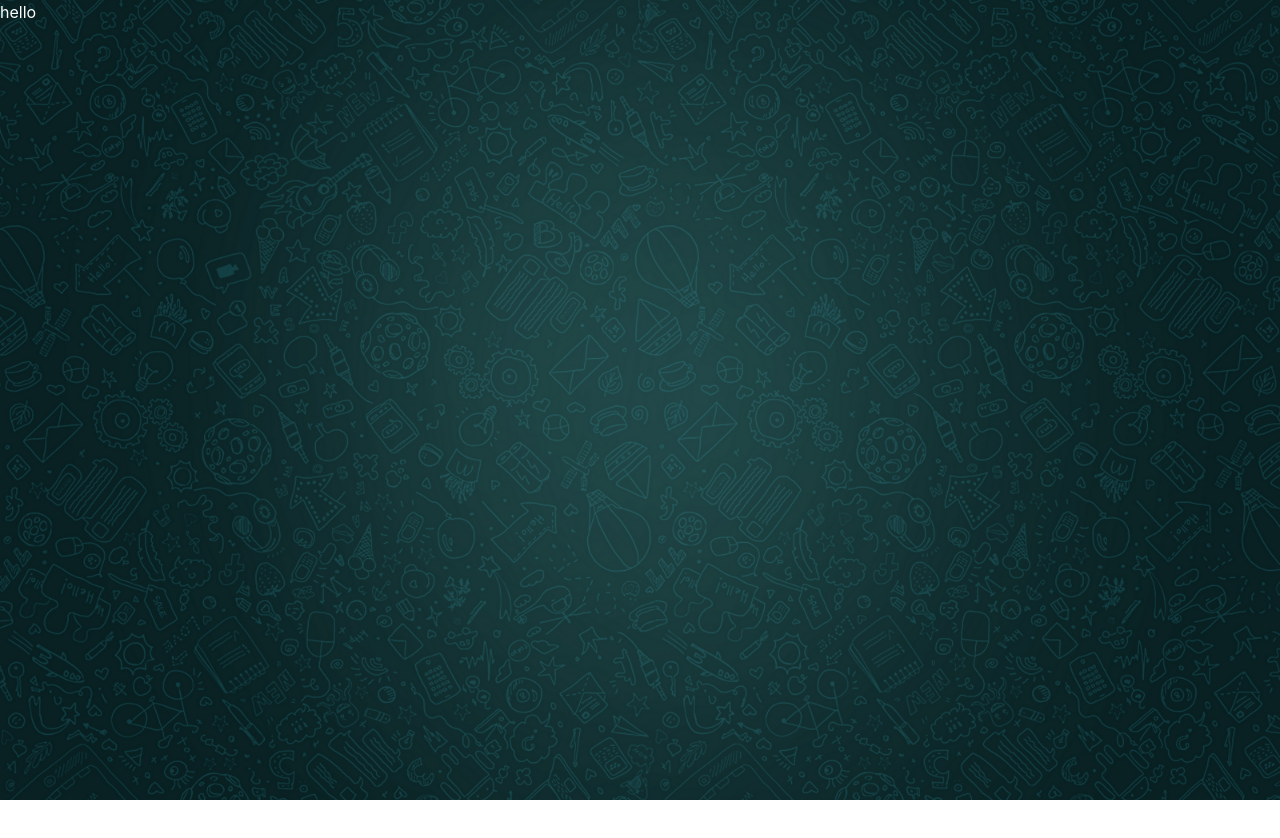
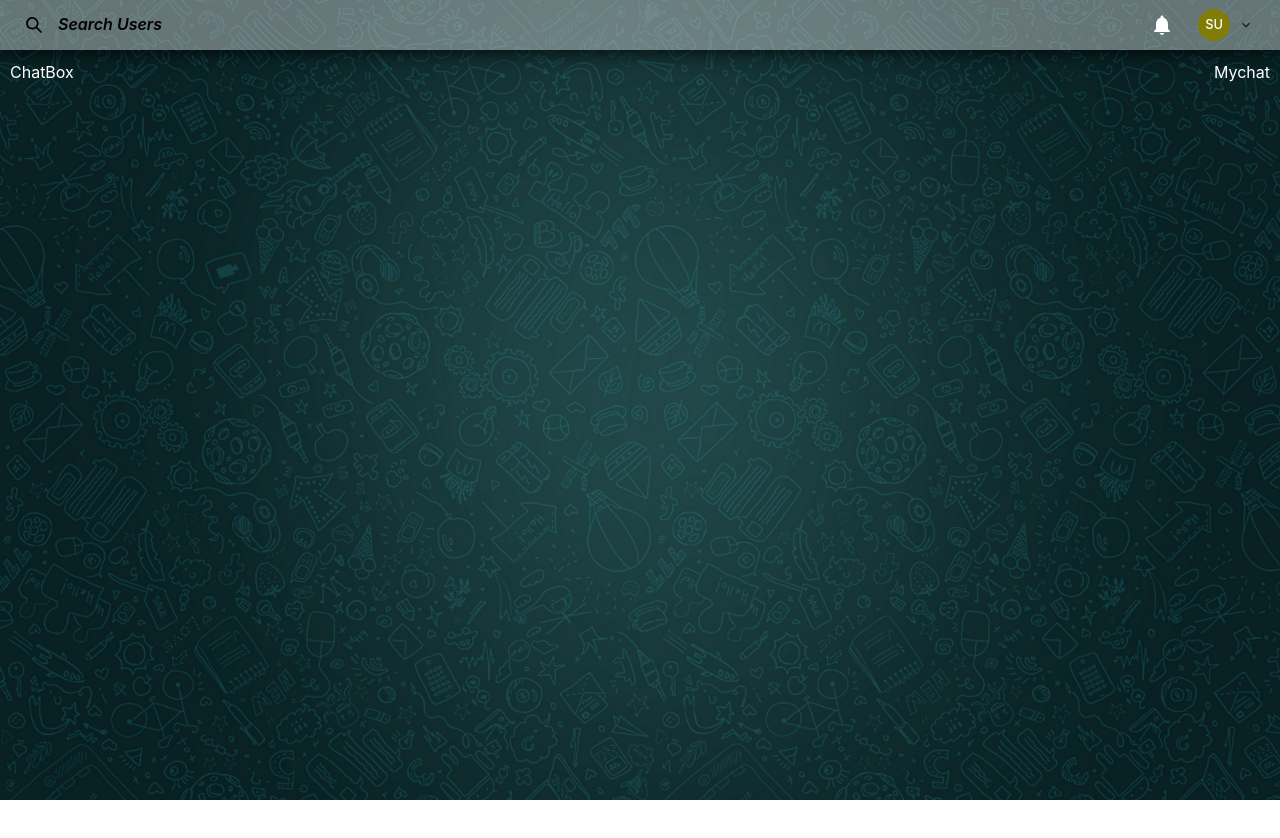
Before and after one commit to Manju177/chakra-ui-chat-app, a React (Create React App) app in the folder frontend/: page /chatpage in a window 1280 px wide. Shown: the top 838 px of the page. Before the commit the page ends 800 px from the top, so only its background shows below. Built offline with nearby package versions, Linux system fonts and the light colour scheme; sample sign-in values are in the browser's storage.

Commit message:
chatpage header and   bugs fixed

```diff
--- a/frontend/package.json
+++ b/frontend/package.json
@@ -4,6 +4,7 @@
   "private": true,
   "proxy": "http://127.0.0.1:5000",
   "dependencies": {
+    "@chakra-ui/icons": "^2.1.1",
     "@chakra-ui/react": "^2.8.2",
     "@emotion/react": "^11.11.3",
     "@emotion/styled": "^11.11.0",
--- a/frontend/src/Context/ChatProvider.js
+++ b/frontend/src/Context/ChatProvider.js
@@ -9,11 +9,12 @@ function ChatProvider({children}) {
     const navigate=useNavigate()
 
     useEffect(() => {
-        const user=JSON.parse(localStorage.getItem('user',JSON.stringify("userInfo")))
-        setUser(user)
-      if(!user){
-        navigate('/')
-      }
+
+        const userInfo=JSON.parse(localStorage.getItem('userInfo'))
+        console.log(localStorage.getItem(JSON.stringify("userInfo")))
+        setUser(userInfo)
+        user??navigate('/',{replace: true})
+
     }, [navigate])
 
 
--- a/frontend/src/Pages/ChatPage.js
+++ b/frontend/src/Pages/ChatPage.js
@@ -1,11 +1,29 @@
 import React,{useEffect, useState} from 'react'
 import axios from 'axios'
+import { ChatState } from '../Context/ChatProvider'
+import SideDrawer from '../components/miscellaneous/SideDrawer'
+import Mychat from '../components/miscellaneous/Mychat'
+import ChatList from '../components/miscellaneous/ChatList'
+import { Box } from '@chakra-ui/layout'
 
 const ChatPage=()=>{
+  const {user}=ChatState()
+  console.log(user)
 
   return(
-  <div>
-hello
+  <div style={{width:"100%"}}>
+    {user&& <SideDrawer/>}
+      <Box
+      display='flex'
+      justifyContent='space-between'
+      w='100%'
+      h='100%'
+      p='10px'
+      >
+
+        {user&& <ChatList/>}
+        {user&&<Mychat/>}
+      </Box>
   </div>
   )
 }
--- a/frontend/src/Pages/Home.js
+++ b/frontend/src/Pages/Home.js
@@ -9,8 +9,8 @@ const Home = () => {
 
   const navigate=useNavigate();
   useEffect(() => {
-    const user=JSON.parse(localStorage.getItem('user',JSON.stringify("userInfo")))
-  if(!user){
+    const user=JSON.parse(localStorage.getItem('userInfo'))
+  if(user){
     navigate('/chatpage')
   }
 }, [navigate])
--- a/frontend/src/components/Authentication/Login.js
+++ b/frontend/src/components/Authentication/Login.js
@@ -52,7 +52,7 @@ function Login() {
               });
               localStorage.setItem("userInfo",JSON.stringify(data))
               setLoading(false)
-              navigate('/chatpage')
+              navigate('/chatpage',{replace: true})
         } catch (error) {
             console.log('error',error)
             toast({
--- /dev/null
+++ b/frontend/src/components/miscellaneous/ChatList.js
@@ -0,0 +1,9 @@
+import React from 'react'
+
+function ChatList() {
+  return (
+    <div>ChatBox</div>
+  )
+}
+
+export default ChatList
--- /dev/null
+++ b/frontend/src/components/miscellaneous/Mychat.js
@@ -0,0 +1,9 @@
+import React from 'react'
+
+function Mychat() {
+  return (
+    <div>Mychat</div>
+  )
+}
+
+export default Mychat
--- /dev/null
+++ b/frontend/src/components/miscellaneous/SideDrawer.js
@@ -0,0 +1,52 @@
+import { Box, Button, MenuButton, Text, Tooltip,Menu,MenuList, Avatar, MenuItem } from '@chakra-ui/react'
+import React, { useState } from 'react'
+import { SearchIcon,BellIcon,ChevronDownIcon } from '@chakra-ui/icons'
+import { ChatState } from '../../Context/ChatProvider'
+
+function SideDrawer() {
+   const [search,setSearch]=useState("")
+   const [searchResult,setSearchResult]=useState([])
+   const [chatLoading,setChatLoading]=useState()
+   const [loading,setLoading]=useState()
+   const {user}=ChatState()
+
+  return (
+    <>
+    <Box
+    display="flex"
+    justifyContent='space-between'
+    w="100%"
+    bg="#f7f9f963"
+    boxShadow="0 0 20px rgba(0,0,0)"
+    p="5px 10px 5px 10px"
+    alignItems='center'
+    >
+        <Tooltip label="Search Users" hasArrow placement='bottom-end'>
+        <Button variant='ghost' >
+        <SearchIcon color="black" />
+        <Text as='cite' color='black' d={{base:"none", md:'flex'}} px='4'>Search Users</Text>
+        </Button>
+        </Tooltip>
+        <div>
+            <Menu>
+            <MenuButton p={1}>
+                <BellIcon fontSize="2xl" m={1}/>
+            </MenuButton>
+            <Menu>
+                <MenuButton as={Button} background='none' rightIcon={<ChevronDownIcon />}>
+                    <Avatar size="sm" cursor='pointer' name={user.name} src={user.pic}/>
+
+                </MenuButton>
+                <MenuList color='black'>
+                    <MenuItem>My Profile</MenuItem>
+                    <MenuItem>Logout</MenuItem>
+                </MenuList>
+            </Menu>
+            </Menu>
+        </div>
+    </Box>
+    </>
+  )
+}
+
+export default SideDrawer
```
Also changed, not shown: 1 other file (tests, documents, lock files or other folders).
